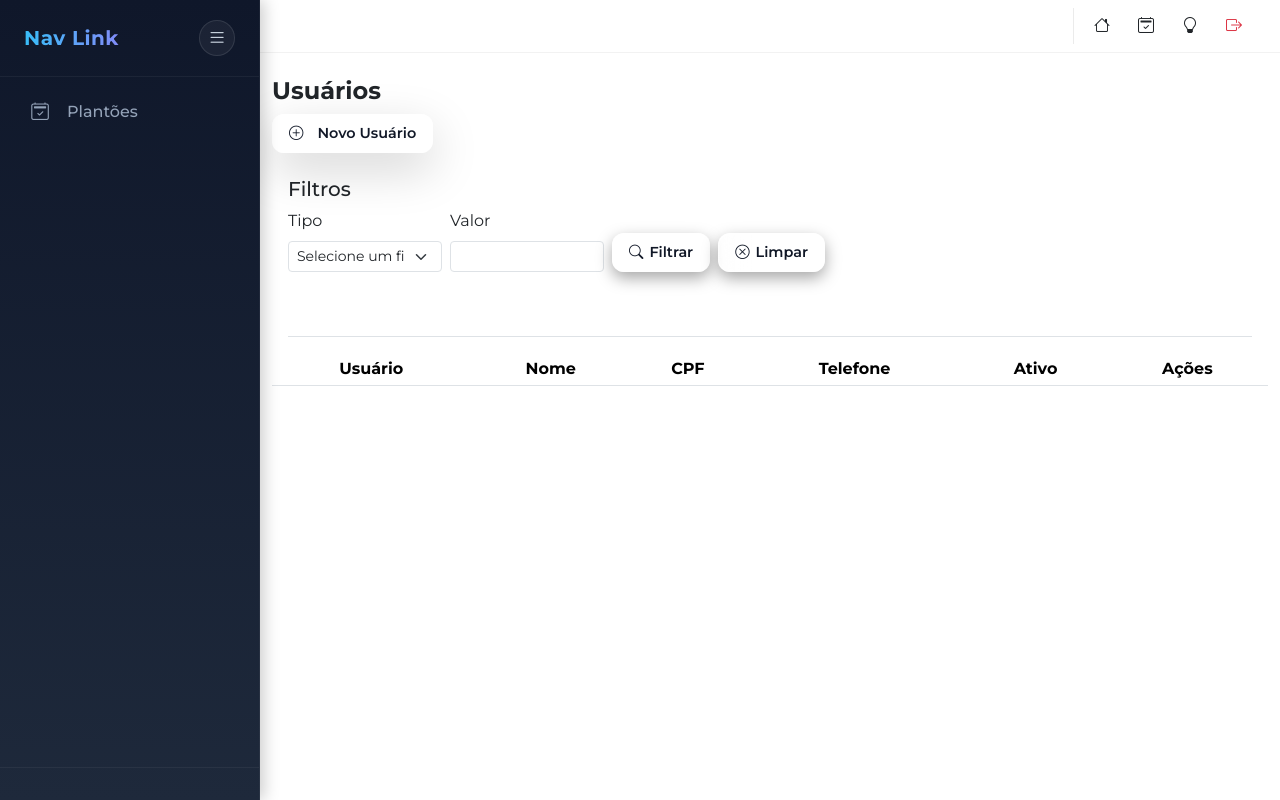
After one commit to jccarlosjr/vidalink, a Django app: page /usuarios/ in a window 1280 px wide. The commit adds this page. Run offline with Django 5.2, Linux system fonts and the light colour scheme; lists and menus that the app fills with data are empty.

Commit message:
Prepare to refactor on Cuidadora to turn into CustomUser

```diff
--- a/accounts/serializers.py
+++ b/accounts/serializers.py
@@ -1,8 +1,12 @@
 from .models import CustomUser
 from rest_framework import serializers
+from cuidadora.serializers import CuidadoraSerializer
 
 
 class CustomUserSerializer(serializers.ModelSerializer):
+
+    cuidadora = CuidadoraSerializer(read_only=True)
+
     class Meta:
         model = CustomUser
-        fields = '__all__'
+        exclude = ['password', 'user_permissions', 'groups']
--- /dev/null
+++ b/accounts/templates/partials/accounts_modal.html
@@ -0,0 +1,88 @@
+<div class="modal modal-xl fade" id="plantoesCuidadoraModal" data-bs-backdrop="static" tabindex="-2" aria-labelledby="plantoesCuidadoraModalLabel" aria-hidden="true">
+    <div class="modal-dialog">
+        <div class="modal-content">
+            <div class="modal-header">
+                <h5 class="modal-title" id="plantoesCuidadoraModalLabel">Plantoes do(a) Cuidador(a)</h5>
+                <button type="button" class="btn-close" data-bs-dismiss="modal" aria-label="Close"></button>
+            </div>
+            <div class="modal-body">
+                <div class="row">
+                    <div class="col-md-12">
+                        <div class="mb-1">
+                            <label for="plantoes" class="form-label">Plantoes</label>
+                            <ul class="nav nav-tabs" id="myTab" role="tablist">
+                                <li class="nav-item" role="presentation">
+                                    <button class="nav-link active" id="andamento-tab" data-bs-toggle="tab" data-bs-target="#andamento" type="button">
+                                        Andamento
+                                    </button>
+                                </li>
+                                <li class="nav-item" role="presentation">
+                                    <button class="nav-link text-success" id="finalizados-tab" data-bs-toggle="tab" data-bs-target="#finalizados" type="button">
+                                        Finalizados
+                                    </button>
+                                </li>
+                                <li class="nav-item" role="presentation">
+                                    <button class="nav-link text-danger" id="expirados-tab" data-bs-toggle="tab" data-bs-target="#expirados" type="button">
+                                        Expirados
+                                    </button>
+                                </li>
+                            </ul>
+
+                            <div class="tab-content mt-3">
+                                <div class="tab-pane fade show active" id="andamento">
+                                    <div id="plantoes-andamento" class="row">
+                                    </div>
+                                </div>
+                                <div class="tab-pane fade" id="finalizados">
+                                    <div id="plantoes-finalizados" class="row">
+                                    </div>
+                                </div>
+                                <div class="tab-pane fade" id="expirados">
+                                    <div id="plantoes-expirados" class="row">
+                                    </div>
+                                </div>
+                            </div>
+                        </div>
+                    </div>
+                </div>
+            </div>
+        </div>
+    </div>
+</div>
+
+
+<div class="modal modal-sm fade" id="resetSenhaModal" tabindex="-1">
+    <div class="modal-dialog modal-dialog-centered">
+        <div class="modal-content">
+
+            <div class="modal-header">
+                <h5>Resetar Senha <strong id="reset-user-name"></strong></h5>
+                <button class="btn-close" data-bs-dismiss="modal"></button>
+            </div>
+
+            <div class="modal-body">
+                <input type="hidden" id="reset-user-id">
+
+                <div class="row">
+                    <div class="col-md-12 text-center">
+                        <label class="form-label">Nova senha</label>
+                        <input type="password" maxlength="25" id="reset-password" class="form-control form-control-sm text-center">
+                    </div>
+                    <div class="col-md-12 mt-2 text-center">
+                        <label class="form-label">Confirmar senha</label>
+                        <input type="password" maxlength="25" id="reset-password-confirm" class="form-control form-control-sm text-center">
+                    </div>
+                </div>
+
+            </div>
+
+            <div class="modal-footer">
+                <button class="btn-sm btn-modern" data-bs-dismiss="modal">Cancelar</button>
+                <button class="btn-sm btn-modern text-success" id="btn-reset-password">
+                    Redefinir Senha
+                </button>
+            </div>
+
+        </div>
+    </div>
+</div>
--- /dev/null
+++ b/accounts/templates/usuarios.html
@@ -0,0 +1,76 @@
+{% extends 'base.html' %}
+{% load static %}
+
+{% block head %}
+<title>Usuários</title>
+{% endblock %}
+
+{% block content %}
+<main class="container-fluid py-4 mb-5">
+    <div class="row align-items-center mb-4">
+        <div class="col-md-12 col-12 mb-3 mb-md-0">
+            <h4 class="mb-0 fw-bold">Usuários</h4>
+            <a class="shadow-lg mt-2 text-decoration-none btn-modern" id="novoUsuarioBtn" title="Adicionar Novo Usuário">
+                <i class="bi bi-plus-circle me-2"></i>Novo Usuário
+            </a>
+        </div>
+    </div>
+
+
+    <!-- Toolbar / Search Area -->
+    <div class="m-3 border-bottom pb-3">
+        <h5>Filtros</h5>
+
+        <div class="row g-2 align-items-end mb-5">
+            <div class="col-md-2">
+                <label class="form-label">Tipo</label>
+                <select name="filter_type" id="filter_type" class="form-select form-select-sm">
+                    <option selected value="">Selecione um filtro</option>
+                    <option value="username">Usuário</option>
+                    <option value="cuidadora__nome">Nome</option>
+                    <option value="cuidadora__cpf">CPF</option>
+                    <option value="cuidadora__telefone">Telefone</option>
+                </select>
+            </div>
+
+            <div class="col-md-2">
+                <label class="form-label">Valor</label>
+                <input type="text" id="filter_value" class="form-control form-control-sm">
+            </div>
+
+            <div class="col-md-2 d-flex">
+                <button class="text-decoration-none btn-modern" id="filter_btn">
+                    <i class="bi bi-search"></i> Filtrar
+                </button>
+                <button class="text-decoration-none btn-modern ms-2" id="clear_filter_btn">
+                    <i class="bi bi-x-circle"></i> Limpar
+                </button>
+            </div>
+        </div>
+    </div>
+
+    <!-- Tabela de Usuários -->
+    <table class="table table-hover table-striped table-sm text-center">
+        <thead>
+            <tr>
+                <th>Usuário</th>
+                <th>Nome</th>
+                <th>CPF</th>
+                <th>Telefone</th>
+                <th>Ativo</th>
+                <th>Ações</th>
+            </tr>
+        </thead>
+        <tbody id="table-usuarios">
+        </tbody>
+    </table>
+
+    <div id="pagination"></div>
+</main>
+
+{% include 'partials/accounts_modal.html' %}
+{% endblock %}
+
+{% block scripts %}
+<script src="{% static 'js/usuarios/usuarios.js' %}"></script>
+{% endblock %}
--- a/accounts/urls.py
+++ b/accounts/urls.py
@@ -9,6 +9,7 @@ router.register(r'api/users', views.CustomUserViewSet)
 urlpatterns = [
     path('login/', views.CustomLoginView.as_view(), name='login'),
     path('logout/', auth_view.LogoutView.as_view(next_page='login'), name='logout'),
+    path('usuarios/', views.UserAdminView.as_view(), name='usuarios'),
 ]
 
 urlpatterns += router.urls
--- a/accounts/views.py
+++ b/accounts/views.py
@@ -2,7 +2,12 @@ from rest_framework.viewsets import ModelViewSet
 from .serializers import CustomUserSerializer
 from rest_framework.permissions import IsAuthenticated
 from django.contrib.auth.views import LoginView
+from django.views.generic import TemplateView
 from .models import CustomUser
+from rest_framework.decorators import action
+from rest_framework import status
+from rest_framework.response import Response
+from cuidadora.models import Cuidadora
 
 
 class CustomUserViewSet(ModelViewSet):
@@ -12,5 +17,51 @@ class CustomUserViewSet(ModelViewSet):
     queryset = CustomUser.objects.all()
 
 
+    def get_queryset(self):
+        queryset = super().get_queryset()
+        filter_type = self.request.query_params.get('filter_type', None)
+        filter_value = self.request.query_params.get('filter_value', None)
+        if filter_type and filter_value:
+            queryset = queryset.filter(**{filter_type + "__icontains": filter_value})
+        return queryset.order_by('-id')
+
+
+    @action(detail=True, methods=['post'], url_path='reset-password')
+    def reset_password(self, request, pk=None):
+        user = self.get_object()
+        new_password = request.data.get('password')
+
+        if not new_password:
+            return Response(
+                {"detail": "Password é obrigatório."},
+                status=status.HTTP_400_BAD_REQUEST
+            )
+
+        user.set_password(new_password)
+        user.save()
+
+        return Response(
+            {"detail": "Senha redefinida com sucesso."},
+            status=status.HTTP_200_OK
+        )
+
+    @action(detail=True, methods=['patch'], url_path='active')
+    def active(self, request, pk):
+        user = self.get_object()
+        cuidadora = Cuidadora.objects.filter(id=user.cuidadora.id).first()
+
+        if cuidadora:
+            cuidadora.ativo = not cuidadora.ativo
+            cuidadora.save()
+
+        user.is_active = not user.is_active
+        user.save()
+        return self.retrieve(request)
+
+
 class CustomLoginView(LoginView):
     template_name = 'login.html'
+
+
+class UserAdminView(TemplateView):
+    template_name = 'usuarios.html'
--- a/app/templates/navbar.html
+++ b/app/templates/navbar.html
@@ -27,7 +27,7 @@
         <i class="bi bi-chevron-down arrow"></i>
       </a>
       <ul class="submenu">
-        <li><a href="#"><i class="bi bi-people"></i> Usuários</a></li>
+        <li><a href="{% url 'usuarios' %}"><i class="bi bi-people"></i> Usuários</a></li>
       </ul>
       <ul class="submenu">
         <li><a href="{% url 'cuidadoras' %}"><i class="bi bi-person-vcard"></i> Cuidadoras</a></li>
--- /dev/null
+++ b/static/js/usuarios/usuarios.js
@@ -0,0 +1,326 @@
+let plantoesCuidadoraModal, resetSenhaModal;
+
+document.addEventListener("DOMContentLoaded", () => {
+    plantoesCuidadoraModal = new bootstrap.Modal(document.getElementById('plantoesCuidadoraModal'));
+    resetSenhaModal = new bootstrap.Modal(document.getElementById('resetSenhaModal'));
+    loadUsuarios()
+})
+
+document.getElementById("filter_btn").addEventListener("click", loadUsuarios)
+document.getElementById("clear_filter_btn").addEventListener("click", clearFilter)
+document.getElementById("btn-reset-password").addEventListener("click", resetSenhaUsuario)
+
+
+function renderPaginationDRF(pagination) {
+    let container = document.getElementById("pagination")
+
+    let html = `<div class="d-flex justify-content-center gap-2 mt-4">`
+
+    html += `
+        <button class="btn-modern"
+            ${!pagination.previous ? "disabled" : ""}
+            onclick="loadPacientes('${pagination.previous}')">
+            ← Anterior
+        </button>
+    `
+
+    html += `
+        <button class="btn-modern"
+            ${!pagination.next ? "disabled" : ""}
+            onclick="loadPacientes('${pagination.next}')">
+            Próxima →
+        </button>
+    `
+
+    html += `</div>`
+
+    container.innerHTML = html
+}
+
+
+function clearFilter() {
+    document.getElementById("filter_type").value = ""
+    document.getElementById("filter_value").value = ""
+    loadUsuarios()
+}
+
+
+function loadUsuarios() {
+    let filterField = document.getElementById("filter_type").value
+    let filterValue = document.getElementById("filter_value").value.trim()
+    const params = new URLSearchParams()
+
+    if (filterValue) {
+        params.append("filter_type", filterField)
+        params.append("filter_value", filterValue)
+    }
+
+    getData(`/api/users/?${params.toString()}`, (data) => {
+        renderUsuarios(data.results)
+
+        renderPaginationDRF({
+            next: data.next,
+            previous: data.previous
+        })
+    })
+}
+
+
+function renderUsuarios(usuarios) {
+    const container = document.getElementById("table-usuarios");
+    container.innerHTML = "";
+
+    if (usuarios.length === 0) {
+        container.innerHTML = "<p>Nenhum usuário encontrado.</p>";
+        return;
+    }
+
+    usuarios.forEach((usuario) => {
+        container.appendChild(createUsuariosCard(usuario));
+    });
+}
+
+
+function createUsuariosCard(usuario) {
+    const tr = document.createElement("tr");
+    const telefoneLimpo = usuario.cuidadora.telefone.replace(/\D/g, "");
+    tr.classList.add("small")
+
+    tr.innerHTML = `
+            <td>${usuario.username}</td>
+            <td>${usuario.cuidadora.nome}</td>
+            <td>${usuario.cuidadora.cpf || '-'}</td>
+            <td>
+            ${usuario.cuidadora.telefone || '-'}
+            <a href="https://wa.me/55${telefoneLimpo}" target="_blank" class="text-success text-decoration-none">
+                <i class="bi bi-whatsapp btn-modern btn-sm"></i>
+            </a>
+            </td>
+            <td class="text-center">
+                <div class="form-check form-switch d-inline-flex">
+                    <input
+                        class="form-check-input"
+                        type="checkbox" ${usuario.is_active ? 'checked' : ''}
+                        onclick="toggleActiveUsuario(${usuario.id})"
+                        >
+                </div>
+            </td>
+            <td>
+                <a class="btn-modern btn-sm" onclick="getPlantoes(${usuario.cuidadora.id})">
+                    <i class="bi bi bi-calendar2-check"></i>
+                </a>
+                <a class="btn-modern btn-sm">
+                    <i class="bi bi-pencil-square"></i>
+                </a>
+                <a class="btn-modern btn-sm" onclick="openResetPasswordModal(${usuario.id}, '${usuario.username}')">
+                    <i class="bi bi-key"></i>
+                </a>
+            </td>
+        `;
+    return tr;
+}
+
+
+function openResetPasswordModal(userId, username) {
+    document.getElementById('reset-user-id').value = userId
+    document.getElementById('reset-user-name').innerText = username
+    document.getElementById('reset-password').value = ''
+    document.getElementById('reset-password-confirm').value = ''
+
+    resetSenhaModal.show()
+}
+
+
+function resetSenhaUsuario() {
+    const userId = document.getElementById('reset-user-id').value
+    const password = document.getElementById('reset-password').value
+    const confirm = document.getElementById('reset-password-confirm').value
+
+    if (password.length < 6 || confirm.length < 6) {
+        showToast('A nova senha deve ter pelo menos 6 caracteres')
+        return
+    }
+
+    if (!password || !confirm) {
+        showToast('Informe a nova senha e a confirmação')
+        return
+    }
+
+    if (password !== confirm) {
+        showToast('As senhas não coincidem')
+        return
+    }
+
+
+
+    fetch('/api/users/' + userId + '/reset-password/', {
+        method: 'POST',
+        headers: {
+            'Content-Type': 'application/json',
+            'X-CSRFToken': getCSRFToken()
+        },
+        body: JSON.stringify({
+            id: userId,
+            password: password
+        })
+    })
+        .then(async r => {
+            const data = await r.json()
+            if (!r.ok || data.status === 'error') {
+                throw new Error(data.message)
+            }
+            return data
+        })
+        .then(() => {
+            resetSenhaModal.hide()
+            showToast('Senha redefinida com sucesso', 'success')
+        })
+        .catch(err => showToast(err.message))
+}
+
+
+async function toggleActiveUsuario(id_usuario) {
+    let res = await patchData(
+        `/api/users/${id_usuario}/active/`,
+        null,
+        () => {
+            loadUsuarios();
+        }
+    )
+
+    if (res) {
+        showToast("Usuário atualizado com sucesso!", "success");
+    }
+}
+
+
+// ############################################
+// ############## PLANTOES ####################
+// ############################################
+
+async function getPlantoes(cuidadora_id) {
+    getData(`/api/plantao/?cuidadora=${cuidadora_id}`, (data) => {
+        renderPlantoes(data)
+        plantoesCuidadoraModal.show();
+    })
+}
+
+function renderPlantoes(plantoes) {
+    let divAndamento = document.getElementById("plantoes-andamento")
+    let divFinalizados = document.getElementById("plantoes-finalizados")
+    let divExpirados = document.getElementById("plantoes-expirados")
+
+    function floatToHHMM(value) {
+        const hours = Math.floor(value)
+        const minutes = Math.round((value - hours) * 60)
+
+        return `${String(hours).padStart(2, '0')}:${String(minutes).padStart(2, '0')}`
+    }
+
+    let htmlAndamento = ""
+    let htmlFinalizados = ""
+    let htmlExpirados = ""
+
+    plantoes.forEach(plantao => {
+        let bgcolor = ""
+
+        if (plantao.status == 'P') bgcolor = "bg-warning"
+        else if (plantao.status == 'A' || plantao.status == 'C') bgcolor = "bg-secondary"
+        else if (plantao.status == 'R') bgcolor = "bg-primary"
+        else if (plantao.status == 'F') bgcolor = "bg-success"
+        else if (plantao.status == 'E') bgcolor = "bg-danger"
+
+        const cumpridas = floatToHHMM(plantao.horas_cumpridas)
+
+        let horarioColor = plantao.horas_cumpridas < plantao.horas
+            ? "bg-warning-subtle"
+            : "bg-success-subtle"
+
+        let textColor = plantao.horas_cumpridas < plantao.horas
+            ? "text-danger"
+            : "text-info-emphasis"
+
+        const card = `
+            <div class="col-12 col-md-6 col-lg-4 col-xl-4 mb-4">
+                <div class="card h-100 plantao-card">
+                    <div class="card-body d-flex flex-column">
+
+                        <div class="d-flex justify-content-between align-items-start mb-2">
+                            <span class="badge plantao-badge">
+                                ${plantao.escala_codigo_interno || 'Sem código'}
+                            </span>
+                            <span class="badge d-flex align-items-center gap-1 ${bgcolor}">
+                                ${plantao.status_name}
+                            </span>
+                        </div>
+
+                        <div class="mb-3 small text-body-secondary">
+                            <i class="bi bi-calendar-event me-1"></i>
+                            ${formatDateTime(plantao.inicio)}<br>
+                            <span class="opacity-75">até</span><br>
+                            <i class="bi bi-calendar-event me-1"></i>
+                            ${formatDateTime(plantao.fim)}
+                        </div>
+
+                        <div class="mb-3 small">
+                            Carga Horária
+                            <span class="badge bg-info-subtle text-info-emphasis">
+                                ⏱ ${plantao.horas}h
+                            </span>
+                            Cumpridas
+                            <span class="badge ${horarioColor} ${textColor}">
+                                ⏱ ${cumpridas}h
+                            </span>
+                        </div>
+
+                        <div class="d-flex align-items-center mb-2">
+                            <div class="avatar-icon me-2">
+                                <i class="bi bi-person-heart"></i>
+                            </div>
+                            <div class="text-truncate">
+                                <div class="fw-semibold">${plantao.paciente_nome}</div>
+                                <small class="text-body-secondary">Paciente</small>
+                            </div>
+                        </div>
+
+                        <div class="d-flex align-items-center">
+                            <div class="avatar-icon me-2">
+                                <i class="bi bi-person-badge"></i>
+                            </div>
+                            <div class="text-truncate">
+                                <div class="fw-semibold">${plantao.cuidadora_nome}</div>
+                                <small class="text-body-secondary">Cuidador(a)</small>
+                            </div>
+                        </div>
+
+                        <div class="mt-auto"></div>
+                    </div>
+                </div>
+            </div>
+        `
+
+        if (['A', 'C', 'P', 'R'].includes(plantao.status)) {
+            htmlAndamento += card
+        } else if (plantao.status == 'F') {
+            htmlFinalizados += card
+        } else if (plantao.status == 'E') {
+            htmlExpirados += card
+        }
+    })
+
+    divAndamento.innerHTML = htmlAndamento
+    divFinalizados.innerHTML = htmlFinalizados
+    divExpirados.innerHTML = htmlExpirados
+}
+
+// ############################################
+// ############## HELPERS #####################
+// ############################################
+
+function formatDate(date) {
+    return new Date(date).toLocaleDateString("pt-BR")
+}
+
+function formatDateTime(date) {
+    return new Date(date).toLocaleDateString("pt-BR") + " " + new Date(date).toLocaleTimeString("pt-BR")
+}
```
Also changed, not shown: cuidadora/templates/cuidadoras.html (+8 -4 lines), cuidadora/views.py (+16 -2 lines), static/js/cuidadoras/cuidadoras.js (+19 -33 lines), stormbrain.txt (+9 -0 lines).
